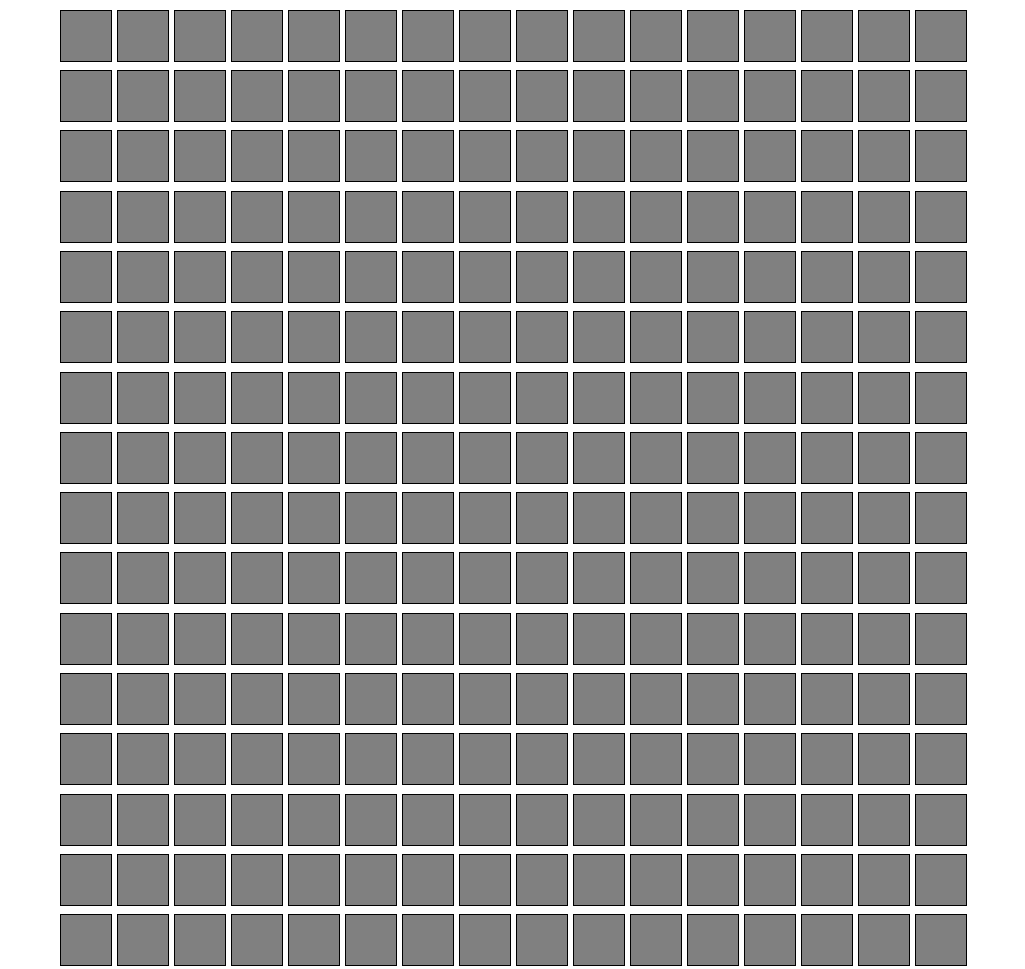
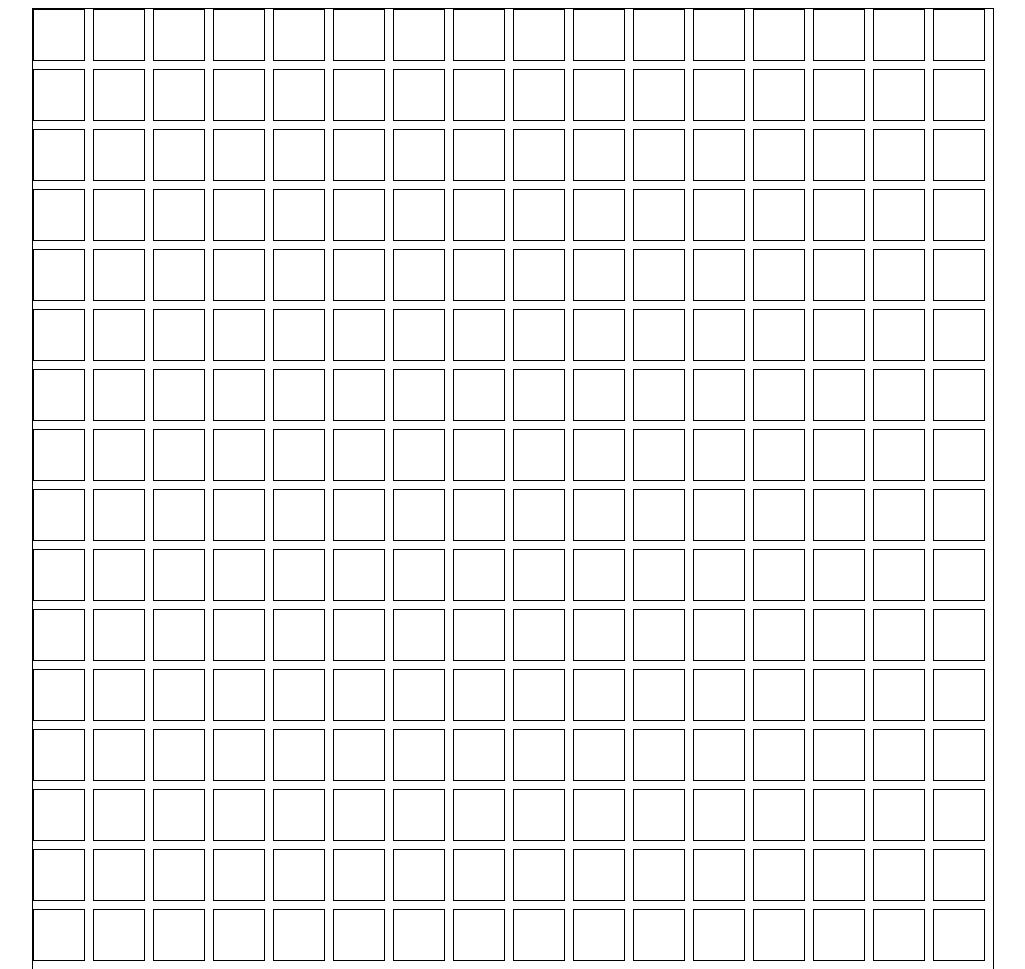
Before and after one commit to matesera/odin-etch-a-sketch, a plain HTML site: page index.html in a window 1280 px wide. Shown: the whole page, without its empty margins (135-1160 px from the left). Drawn offline with Linux system fonts and the light colour scheme.

Commit message:
changed the creation of the grid from flexbox to grid-layout and changed class names

```diff
--- a/index.html
+++ b/index.html
@@ -9,7 +9,7 @@
     <title>Etch a Sketch</title>
 </head>
 <body>
-    <div class="container">
+    <div class="grid-container">
 
     </div>
 </body>
--- a/script.js
+++ b/script.js
@@ -1,22 +1,40 @@
 //set up a 16x16 grid of divs usig JavaScript
 
 //create 1 div with a class so that it can be styled by css
-const divContainer = document.querySelector('.container');
+const divContainer = document.querySelector('.grid-container');
+divContainer.style.gridTemplateColumns = 'repeat(16, 1fr)';
+divContainer.style.gridTemplateRows = 'repeat(16, 1fr)';
 
 
 for (let i = 0; i < 256; i++) {
     const divBlock = document.createElement('div');
-    divBlock.classList.add('div-element');
+    divBlock.classList.add('grid-square');
     divContainer.appendChild(divBlock);
 }
 
 //set up an eventlistener so that when the mouse enters the div it changes color
 //we already have it styled in css, just need to add the class in the eventlistener
-const divElement = document.querySelector('.div-element');
+const divElement = document.querySelector('.grid-square');
 divElement.addEventListener('mouseenter', () => {
-    divElement.classList.add('div-element:hover');
+    divElement.classList.add('grid-square:hover');
 });
 
 divElement.addEventListener('mouseleave', () => {
-    divElement.classList.remove('div-element:hover');
+    divElement.classList.remove('grid-square:hover');
 });
+
+//make it so that when you hover over a div element it doesn't change immediately to grey, but slighty becomes more dark
+
+//rgb transition steps
+
+//start = rgb(255, 255, 255) //white
+//transition1 = rgb(242, 242, 242)
+//transition2 = rgb(230, 230, 230)
+//transition3 = rgb(217, 217, 217)
+//transition4 = rgb(204, 204, 204)
+//transition5 = rgb(191, 191, 191)
+//transition6 = rgb(179, 179, 179)
+//transition7 = rgb(166, 166, 166)
+//transition8 = rgb(153, 153, 153)
+//transition9 = rgb(140, 140, 140)
+//end = rgb(128, 128, 128) // grey
--- a/styles.css
+++ b/styles.css
@@ -6,25 +6,24 @@ body {
 
 }
 
-.container {
+
+
+
+
+.grid-square:hover {
+    background-color: grey;
+}
+
+.grid-container {
     width: 960px;
     height: 960px;
-    display: flex;
-    gap: 5px;
-    align-items: center;
-    justify-content: center;
-    flex-wrap: wrap;
+    display: grid;
+    border: 1px solid black;
+  }
 
-}
-
-.div-element {
+.grid-square {
+    background-color: white;
     border: 1px solid black;
     height: 50px;
     width: 50px;
-    background-color: grey;
-
-}
-
-.div-element:hover {
-    background-color: green;
-}
+  }
```
